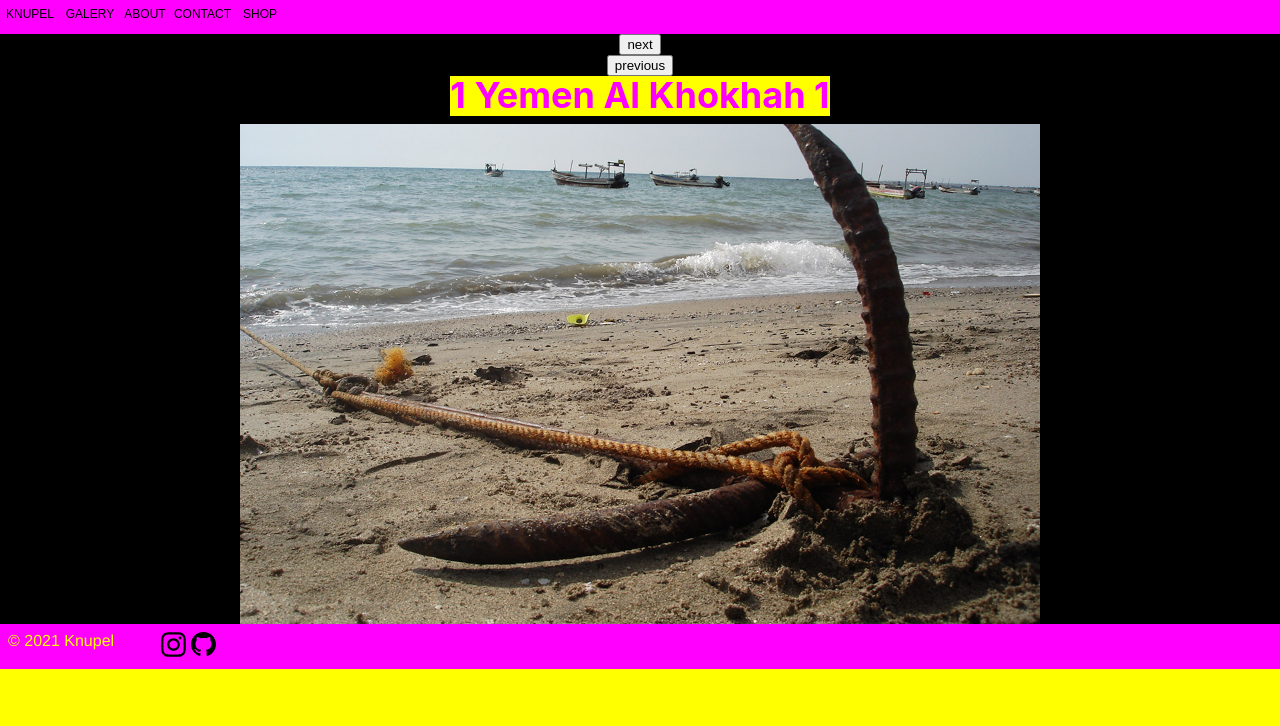
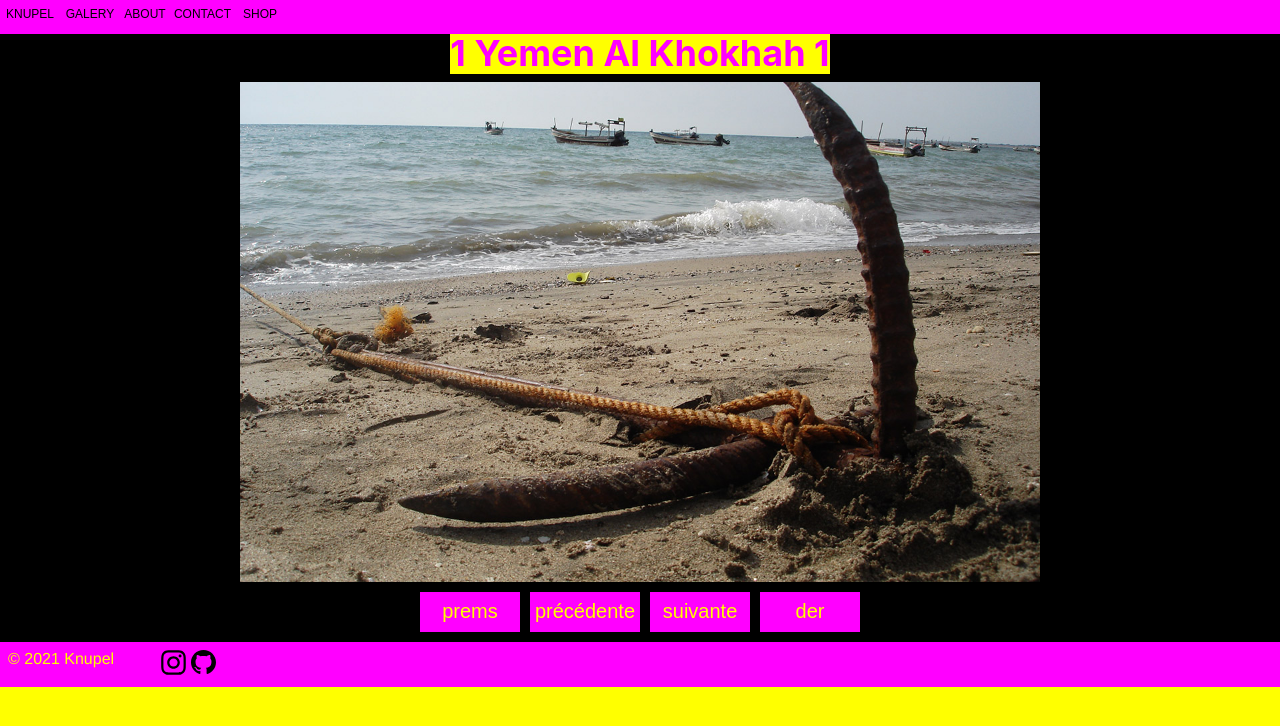
Before and after one commit to knupel/knupel_site, a Gatsby site: page /photo in a window 1280 px wide. Built offline with nearby package versions, Linux system fonts and the light colour scheme; Gatsby itself is replaced by a stand-in of ours.

Commit message:
diaporama 2.0

```diff
--- a/src/components/diaporama.js
+++ b/src/components/diaporama.js
@@ -1,10 +1,12 @@
 import * as React from "react";
 
-import { useState } from "react";
+import { useState, createContext, useContext } from "react";
 
 import { GatsbyImage, getImage } from "gatsby-plugin-image";
 
 import "../css/diaporama.css";
+
+export const DiapoContext = createContext(null);
 
 function Title({ title, is, index, current, node }) {
   if (is === true) {
@@ -17,40 +19,63 @@ function Title({ title, is, index, current, node }) {
 }
 
 function Button({ click, name }) {
-  return <button onClick={click}>{name}</button>;
+  return (
+    <button className="button_nav" onClick={click}>
+      {name}
+    </button>
+  );
 }
 
-export default Button;
+function Console({ allFile, setting }) {
+  const { current, set_current } = useContext(DiapoContext);
+
+  const go_next = () => {
+    if (current < allFile.edges.length - 1) {
+      set_current(current + 1);
+    } else {
+      set_current(0);
+    }
+  };
+
+  const go_first = () => {
+    set_current(0);
+  };
+
+  const go_last = () => {
+    set_current(allFile.edges.length - 1);
+  };
+
+  const go_previous = () => {
+    if (current > 0) {
+      set_current(current - 1);
+    } else {
+      set_current(allFile.edges.length - 1);
+    }
+  };
+
+  return (
+    <div>
+      <Button click={go_first} name={setting.first} />
+      <Button click={go_previous} name={setting.previous} />
+      <Button click={go_next} name={setting.next} />
+      <Button click={go_last} name={setting.last} />
+    </div>
+  );
+}
 
 // scrimba diaporama
 // https://scrimba.com/scrim/cpqd9rta
-export function Diaporama({ allFile, background }) {
+export function Diaporama({ allFile, setting }) {
   const style = {
     display: "flex",
     flexDirection: "column",
     justifyContent: "center",
     alignItems: "center",
     textAlign: "center",
-    background: background,
+    background: setting.background,
   };
 
   const [current, set_current] = useState(0);
-
-  const goto_next = () => {
-    if (current < allFile.edges.length) {
-      set_current(current + 1);
-    } else {
-      set_current(0);
-    }
-  };
-
-  const goto_previous = () => {
-    if (current >= 0) {
-      set_current(current - 1);
-    } else {
-      set_current(allFile.edges.length - 1);
-    }
-  };
 
   // security
   if (!Array.isArray(allFile.edges) || allFile.edges.length <= 0) {
@@ -58,9 +83,8 @@ export function Diaporama({ allFile, background }) {
   }
 
   return (
+    <DiapoContext.Provider value={{ current, set_current }}>
       <div style={style}>
-      <Button click={goto_next} name="next" />
-      <Button click={goto_previous} name="previous" />
         {allFile.edges.map(({ node }, index) => (
           <div>
             <Title
@@ -81,43 +105,8 @@ export function Diaporama({ allFile, background }) {
             </div>
           </div>
         ))}
+        <Console allFile={allFile} setting={setting} />
       </div>
+    </DiapoContext.Provider>
   );
 }
-
-// import * as React from "react";
-// https://www.youtube.com/watch?v=GOg6u6h_aqQ
-// import "bootstrap/dist/css/bootstrap.min.css";
-// import Carousel from "react-bootstrap/Carousel";
-// import { GatsbyImage, getImage } from "gatsby-plugin-image";
-
-// export function Diaporama({ allFile, background }) {
-//   const style = {
-//     display: "flex",
-//     flexDirection: "column",
-//     justifyContent: "center",
-//     alignItems: "center",
-//     textAlign: "center",
-//     background: background,
-//     // minHeight: "100vh",
-//   };
-//   return (
-//     <div style={style}>
-//       <Carousel fade nextLabel="" prevLabel="">
-//         {allFile.edges.map(({ node }) => (
-//           <Carousel.Item key={node.id}>
-//             <GatsbyImage
-//               // className="d-block w-100"
-//               image={getImage(node)}
-//               alt={node.base}
-//             />
-//             <Carousel.Caption>
-//               <h3>{node.base.split("_").join(" ").split(".")[0]}</h3>
-//               {/* <p>et autres bêtises</p> */}
-//             </Carousel.Caption>
-//           </Carousel.Item>
-//         ))}
-//       </Carousel>
-//     </div>
-//   );
-// }
--- a/src/css/diaporama.css
+++ b/src/css/diaporama.css
@@ -2,6 +2,21 @@
   position: relative;
   height: 80vh;
 } */
+.console {
+  display: grid;
+  /* grid-template-columns: 110px 1fr; */
+}
+.button_nav {
+  min-width: 100px;
+  height: 40px;
+  background-color: magenta;
+  color: yellow;
+  font-size: 20px;
+  padding: 0px 5px;
+  border: 0px;
+  margin: 10px 5px;
+  cursor: pointer;
+}
 
 .slide {
   position: relative;
--- a/src/pages/photo.js
+++ b/src/pages/photo.js
@@ -6,24 +6,6 @@ import { GridPhoto } from "../components/grid/grid_photo";
 import { Diaporama } from "../components/diaporama";
 
 import { useStaticQuery, graphql } from "gatsby";
-
-// import "bootstrap/dist/css/bootstrap.min.css";
-// import Carousel from "react-bootstrap/Carousel";
-// import { GatsbyImage, getImage } from "gatsby-plugin-image";
-
-// function Diaporama({ allFile, background }) {
-//   return (
-//     <div style={{ background: background }}>
-//       <Carousel fade>
-//         {allFile.edges.map(({ node }) => (
-//           <Carousel.Item key={node.id}>
-//             <GatsbyImage image={getImage(node)} alt={node.base} />
-//           </Carousel.Item>
-//         ))}
-//       </Carousel>
-//     </div>
-//   );
-// }
 
 const Photo = () => {
   const { allFile } = useStaticQuery(
@@ -56,13 +38,21 @@ const Photo = () => {
     `
   );
 
+  const setting = {
+    background: "black",
+    first_is: true,
+    first: "prems",
+    last_is: false,
+    last: "der",
+    previous_is: true,
+    previous: "précédente",
+    next_is: true,
+    next: "suivante",
+  };
+
   return (
     <Layout>
-      <Diaporama allFile={allFile} background="black" />
-
-      {/* <div>
-        <GridPhoto />
-      </div> */}
+      <Diaporama allFile={allFile} setting={setting} />
     </Layout>
   );
 };
```
Lines whose indentation alone changed are shown as unchanged.
